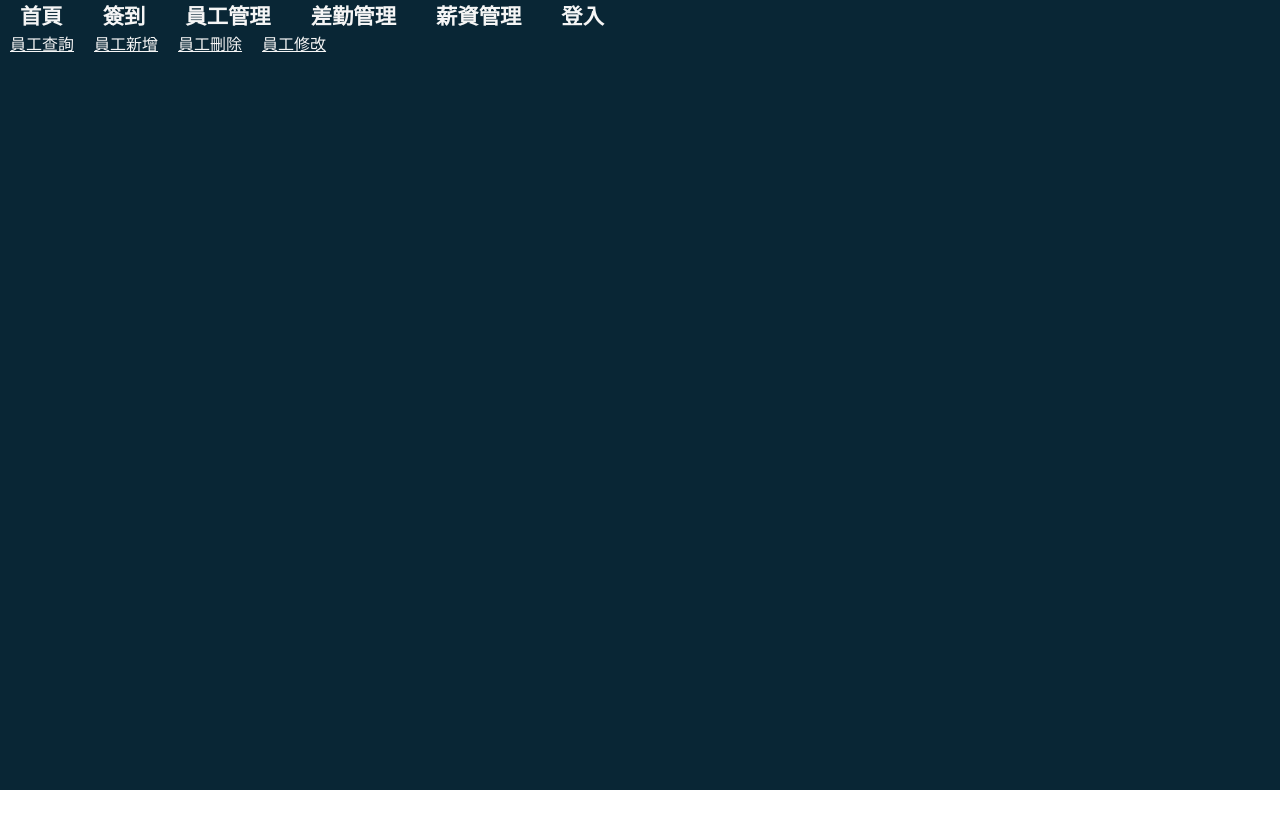
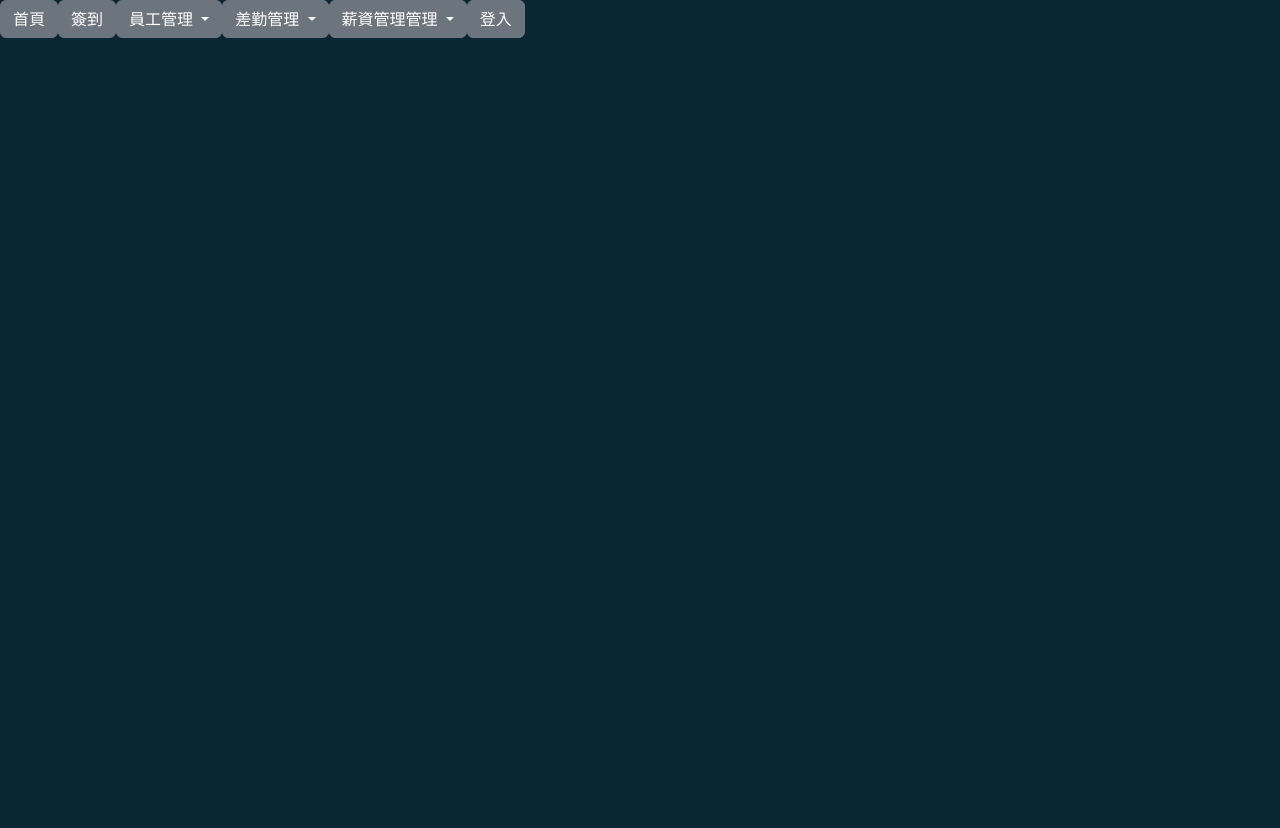
Before and after one commit to Tom0218/CompanyManagementSystem, a Vue app: page /Staff in a window 1280 px wide. Shown: the top 828 px of the page. Before the commit the page ends 800 px from the top, so only its background shows below. Built offline with nearby package versions, Linux system fonts and the light colour scheme.

Commit message:
header edit ok

```diff
--- a/src/components/Header.vue
+++ b/src/components/Header.vue
@@ -10,12 +10,59 @@ export default{
 </script>
 <template>
     <div class="mainArea">
-        <RouterLink to="/" class="Home Btn  shape-ex1" ><p>首頁</p></RouterLink>
-        <RouterLink to="/SignIn" class="Home Btn  shape-ex1"  ><p>簽到</p></RouterLink>
-        <RouterLink to="/Staff" class="Home Btn  shape-ex1" ><p>員工管理</p></RouterLink>
-        <RouterLink to="/Attendance" class="Home Btn  shape-ex1"  ><p>差勤管理</p></RouterLink>
+        <div class="dropdown">
+            <a class="btn btn-secondary " href="#" role="button" id="dropdownMenuLink" data-bs-toggle="dropdown" aria-expanded="false">
+                首頁
+            </a>
+        </div>
+        <div class="btn-group">
+            <button type="button" class="btn btn-secondary " data-bs-toggle="dropdown" aria-expanded="false">
+                簽到
+            </button>
+        </div>
+        <div class="dropdown">
+            <a class="btn btn-secondary dropdown-toggle" href="#" role="button" id="dropdownMenuLink" data-bs-toggle="dropdown" aria-expanded="false">
+                員工管理
+            </a>
+
+            <ul class="dropdown-menu" aria-labelledby="dropdownMenuLink">
+                <li><a class="dropdown-item" href="/Staff/StaffSearch">查詢員工資料</a></li>
+                <li><a class="dropdown-item" href="/Staff/StaffCreate">新增員工資料</a></li>
+                <li><a class="dropdown-item" href="/Staff/StaffDelete">刪除員工資料</a></li>
+                <li><a class="dropdown-item" href="/Staff/StaffUpdate">修改員工資料</a></li>
+            </ul>
+        </div>
+        <div class="dropdown">
+            <a class="btn btn-secondary dropdown-toggle" href="#" role="button" id="dropdownMenuLink" data-bs-toggle="dropdown" aria-expanded="false">
+                差勤管理
+            </a>
+            <!-- <ul class="dropdown-menu" aria-labelledby="dropdownMenuLink">
+                <li><a class="dropdown-item" href="#">Action</a></li>
+                <li><a class="dropdown-item" href="#">Another action</a></li>
+                <li><a class="dropdown-item" href="#">Something else here</a></li>
+            </ul> -->
+        </div>
+        <div class="dropdown">
+            <a class="btn btn-secondary dropdown-toggle" href="#" role="button" id="dropdownMenuLink" data-bs-toggle="dropdown" aria-expanded="false">
+                薪資管理管理
+            </a>
+            <!-- <ul class="dropdown-menu" aria-labelledby="dropdownMenuLink">
+                <li><a class="dropdown-item" href="#">Action</a></li>
+                <li><a class="dropdown-item" href="#">Another action</a></li>
+                <li><a class="dropdown-item" href="#">Something else here</a></li>
+            </ul> -->
+        </div>
+        <div class="dropdown">
+            <a class="btn btn-secondary " href="#" role="button" id="dropdownMenuLink" data-bs-toggle="dropdown" aria-expanded="false">
+                登入
+            </a>
+        </div>
+        <!-- <RouterLink to="/" class="Home Btn  shape-ex1" ><p>首頁</p></RouterLink> -->
+        <!-- <RouterLink to="/SignIn" class="Home Btn  shape-ex1"  ><p>簽到</p></RouterLink> -->
+        <!-- <RouterLink to="/Staff" class="Home Btn  shape-ex1" ><p>員工管理</p></RouterLink> -->
+        <!-- <RouterLink to="/Attendance" class="Home Btn  shape-ex1"  ><p>差勤管理</p></RouterLink>
         <RouterLink to="/Payroll" class="Home Btn  shape-ex1" ><p>薪資管理</p></RouterLink>
-        <RouterLink to="/LogIn" class="Home Btn  shape-ex1"  ><p>登入</p></RouterLink>
+        <RouterLink to="/LogIn" class="Home Btn  shape-ex1"  ><p>登入</p></RouterLink> -->
     </div>
 
 </template>
@@ -27,8 +74,8 @@ p{
 }
 
 .mainArea{
+    display: flex;
     height: auto;
-    width: 100vw;
     background-color: #092635;
 }
 
--- a/src/components/Staff/StaffSearch.vue
+++ b/src/components/Staff/StaffSearch.vue
@@ -157,7 +157,7 @@ export default{
 
 }
 table{
-    width: 100%;
+    width: auto;
     background-color: whitesmoke;
 }
 tr{
@@ -208,6 +208,5 @@ label{
     background-color: #092635;
     overflow: auto;
     width: auto;
-
 }
 </style>
--- a/src/views/LogIn.vue
+++ b/src/views/LogIn.vue
@@ -2,13 +2,40 @@
 export default{
   data(){
     return{
-      accound:"",
+      id:"",
       pwd:"",
     }
   },
   methods:{
     logIn(){
-      this.$router.push('Home')
+      //判斷是否為空
+			if(this.id==""||this.pwd==""){
+				alert("Cannot be null!!")
+				return
+			}
+      var url = "http://localhost:8080/api/attendance/login";
+            var data = {
+				"id":this.id,
+				"password":this.pwd
+			};
+
+            fetch(url, {
+            method: "POST", // or 'PUT'
+            body: JSON.stringify(data), // data can be `string` or {object}!
+            headers: new Headers({
+                "Content-Type": "application/json",
+            }),
+            })
+            .then((res) => res.json())
+            .catch((error) => console.error("Error:", error))
+            .then((response) =>{
+                console.log("Success:", response,)
+				// console.log(response)
+				this.loginResult=response
+				return this.checkLoginSucess()
+				// console.log(this.loginResult)
+            });
+      // this.$router.push('Home')
     }
   }
 }
@@ -17,10 +44,10 @@ export default{
 <template>
 <div class="body" >
   <label>帳號:</label>
-  <input type="text" id="account">
+  <input type="text" id="account" v-model="Id">
   <br/>
   <label>密碼:</label>
-  <input type="text" id="pwd">
+  <input type="text" id="pwd" v-model="pwd">
   <br/>
   <button @click="logIn">登入</button>
   <button @click="register">註冊</button>
--- a/src/views/SignIn.vue
+++ b/src/views/SignIn.vue
@@ -10,7 +10,7 @@ h1{
 }
 .SignInBody{
     height: 100vh;
-  width: 100vw;
-  background-color: #092635;
+    width: 100vw;
+    background-color: #092635;
 }
 </style>
--- a/src/views/Staff.vue
+++ b/src/views/Staff.vue
@@ -13,26 +13,20 @@ export default{
         RouterView,
         StaffHeader
     },
-
-    methods:{
-
-    },
-
 }
 </script>
 
 <template>
-        <StaffHeader/>
+        <!-- <StaffHeader/> -->
         <div class="context">
             <RouterView/>
         </div>
 </template>
 
 <style lang="scss" scoped>
-.context {
-    min-height: 91.8vh;
+.context{
+    height: 100vh;
 }
-
 
 label{
     color: whitesmoke;
```
